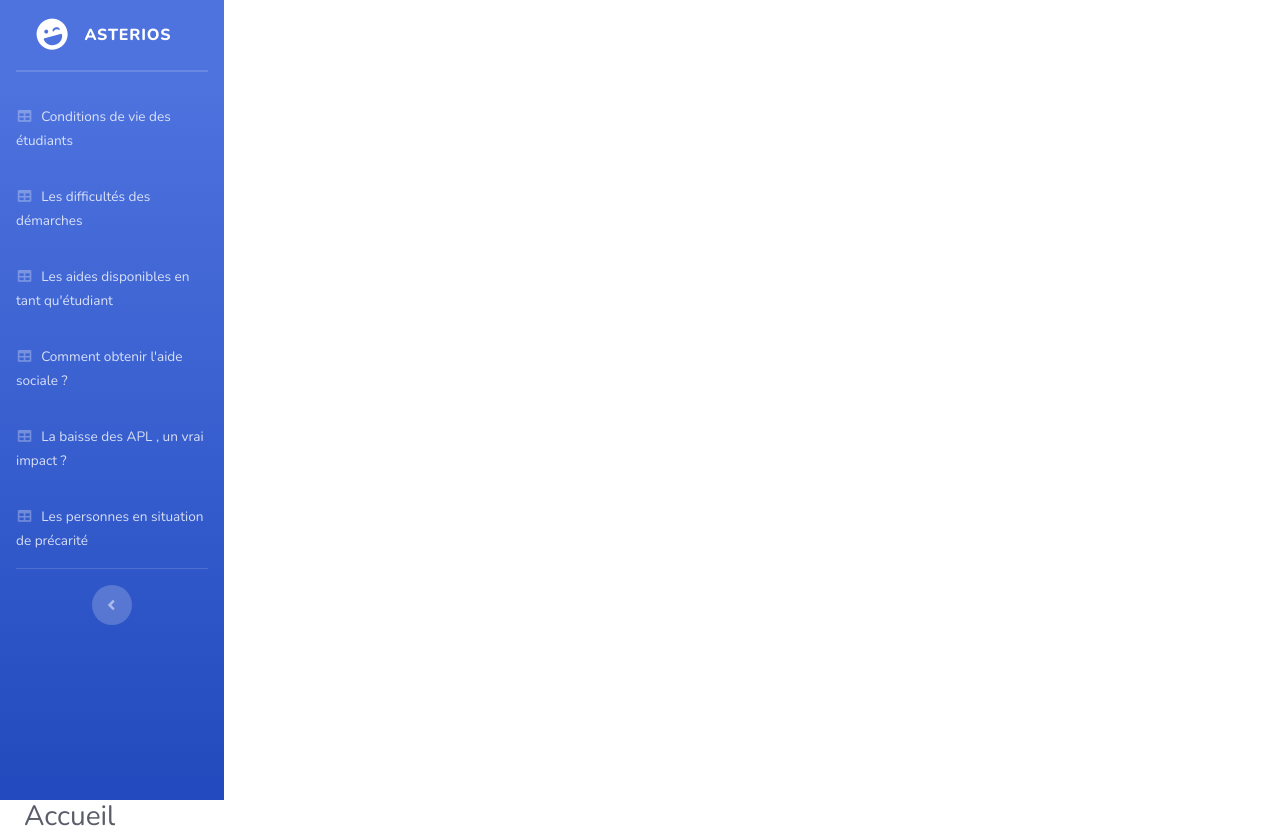
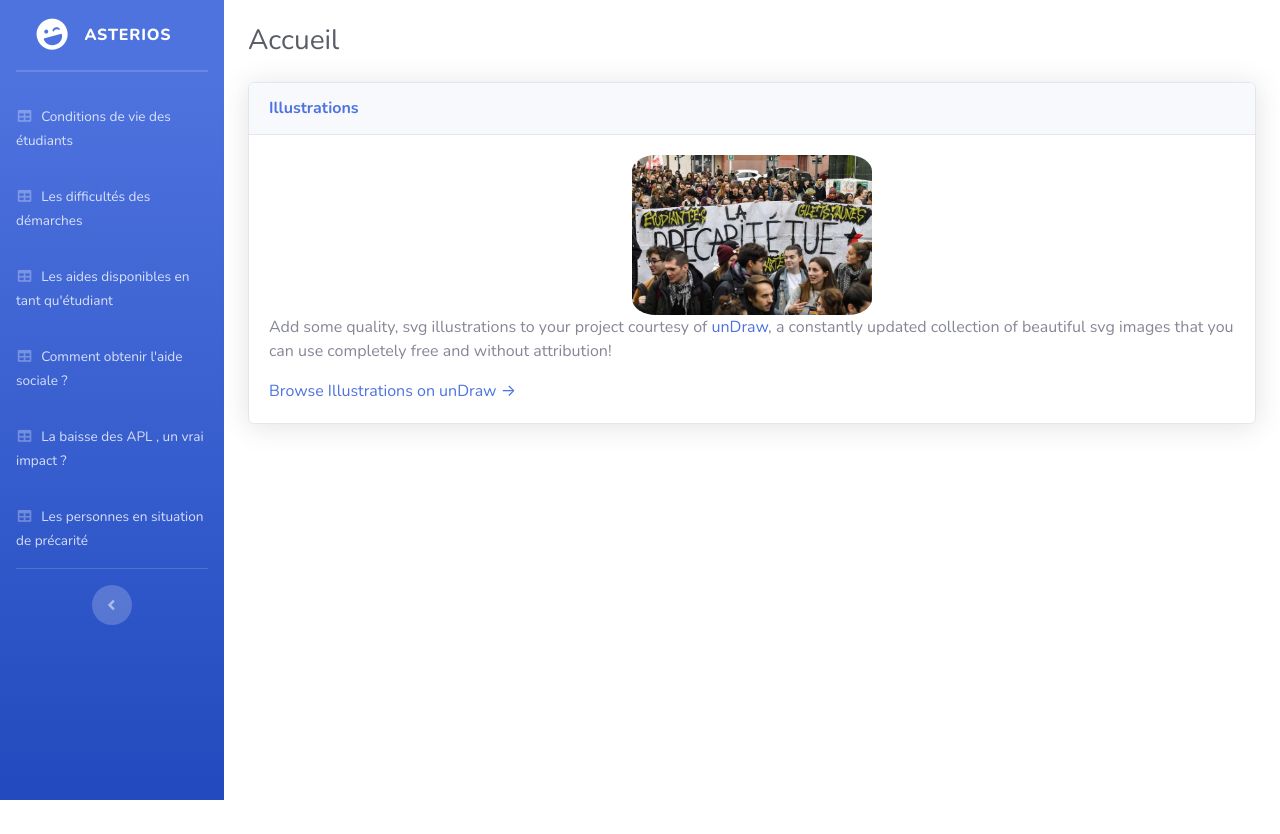
Before and after one commit to M-Lourme/NuiInfo2019, a Django app: page /asterios/ in a window 1280 px wide. Shown: the top 834 px of the page. After the commit the page ends 800 px from the top, so only its background shows below. Run offline with Django 3.2, Linux system fonts and the light colour scheme; some libraries are stand-ins or nearby versions.

Commit message:
Modification du bootstrap

```diff
--- a/asterios/templates/asterios/index.html
+++ b/asterios/templates/asterios/index.html
@@ -95,14 +95,27 @@
     </ul>
     <!-- End of Sidebar -->
 
-  </div>
-
   <div class="container-fluid">
   <!-- Page Heading -->
+         <br>
    <div class="d-sm-flex align-items-center justify-content-between mb-4">
     <h1 class="h3 mb-0 text-gray-800">Accueil</h1>
   </div>
+      <div class="card shadow mb-4">
+            <div class="card-header py-3">
+              <h6 class="m-0 font-weight-bold text-primary">Illustrations</h6>
+            </div>
+            <div class="card-body">
+              <div class="text-center">
+                <img style="width: 15rem;" src="{% static 'img/nos_img/page_de_garde.jpg'%}" alt="">
+              </div>
+              <p>Add some quality, svg illustrations to your project courtesy of <a target="_blank" rel="nofollow" href="https://undraw.co/">unDraw</a>, a constantly updated collection of beautiful svg images that you can use completely free and without attribution!</p>
+              <a target="_blank" rel="nofollow" href="https://undraw.co/">Browse Illustrations on unDraw &rarr;</a>
+            </div>
+      </div>
    </div>
+
+  </div>
 
   <!-- Bootstrap core JavaScript-->
   <script src="{% static 'vendor/jquery/jquery.min.js' %}"></script>
@@ -124,3 +137,9 @@
 </body>
 
 </html>
+
+<style>
+img {
+  border-radius: 10%;
+}
+</style>
```
Also changed, not shown: static/img/nos_img/page_de_garde.jpg (added).
